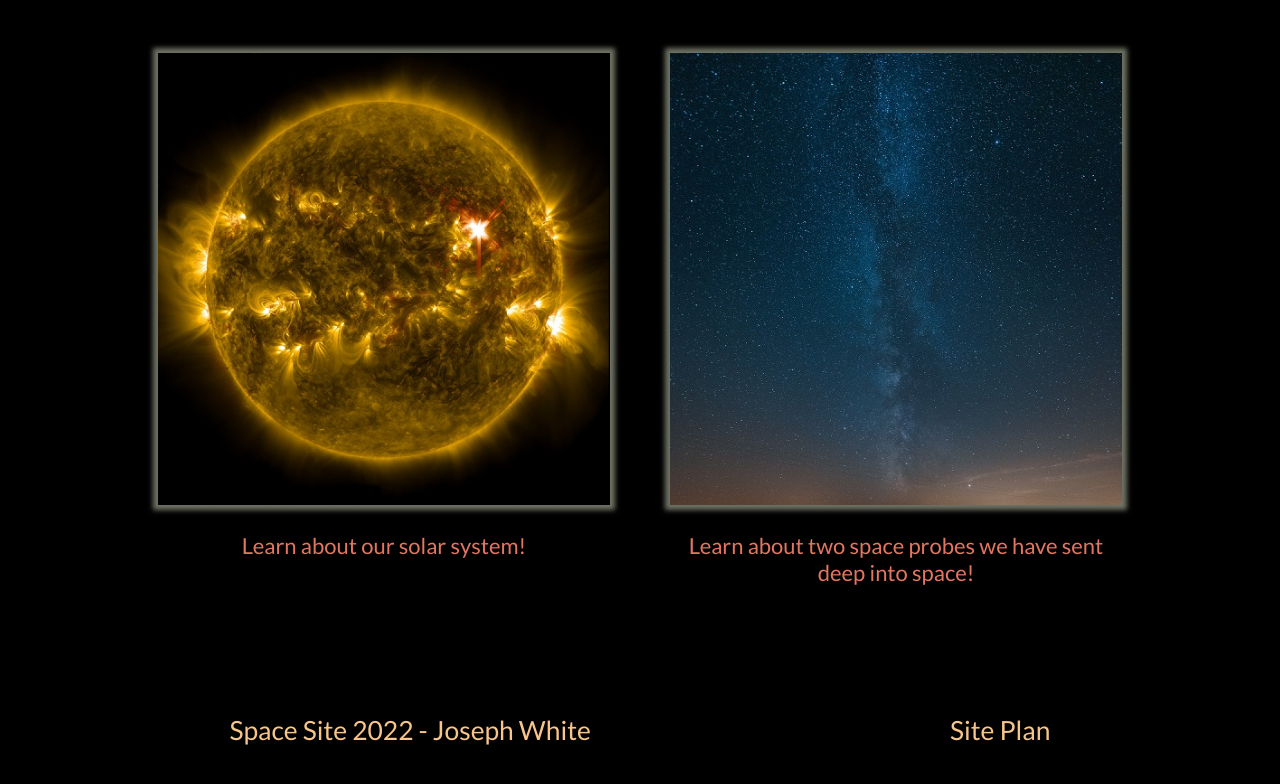
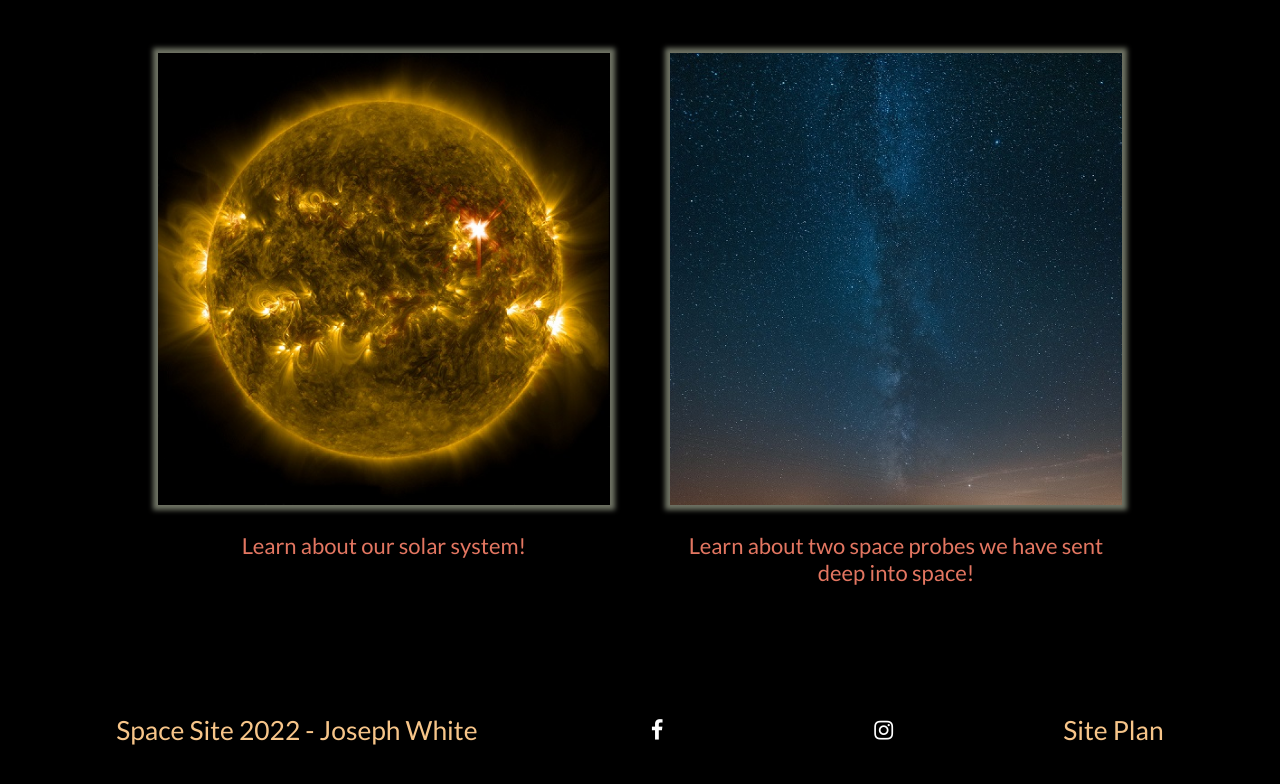
Before and after one commit to jojo-white/wdd130, a plain HTML site: page coolspacepage/index.html in a window 1280 px wide. Shown: the part 1077-1861 px from the top of the page. Drawn offline with Linux system fonts and the light colour scheme; a web font is replaced by a local one.

Commit message:
added social links at footer

```diff
--- a/coolspacepage/index.html
+++ b/coolspacepage/index.html
@@ -19,6 +19,7 @@
             <a href="voyagers.html">Voyager I/Voyager II</a>
             <a href="site-plan.html" target="_blank">Site Plan</a>
         </nav>
+
     </header>
     <div id="hero">
         <div id="hero-box">
@@ -50,7 +51,13 @@
     </main>
     <footer>
         <p>Space Site 2022 - Joseph White</p>
-        <p><a href="site-plan.html" target="_blank">Site Plan</a></p>
+        <!-- Add icon library -->
+        <link rel="stylesheet" href="https://cdnjs.cloudflare.com/ajax/libs/font-awesome/4.7.0/css/font-awesome.min.css">
+
+        <!-- Add font awesome icons -->
+        <a href="https://www.facebook.com/profile.php?id=100010998063860" class="fa fa-facebook" target="_blank"></a>
+        <a href="https://instagram.com/_jojo.white_?igshid=YmMyMTA2M2Y=" class="fa fa-instagram" target="_blank"></a>
+                <p><a href="site-plan.html" target="_blank">Site Plan</a></p>
     </footer>
     </div>
 </body>
--- a/coolspacepage/styles/styles.css
+++ b/coolspacepage/styles/styles.css
@@ -109,6 +109,28 @@ body {
     padding: 0;
 }
 
+.fa {
+    padding: 20px;
+    font-size: 30px;
+    width: 50px;
+    text-align: center;
+    text-decoration: none;
+    margin: 5px 2px;
+}
+
+.fa:hover {
+    opacity: 0.7;
+}
+
+.fa-facebook {
+
+    color: white;
+}
+.fa-instagram {
+
+    color: white;
+}
+
 header {
     display: grid;
     grid-template-columns: 150px auto;
```
